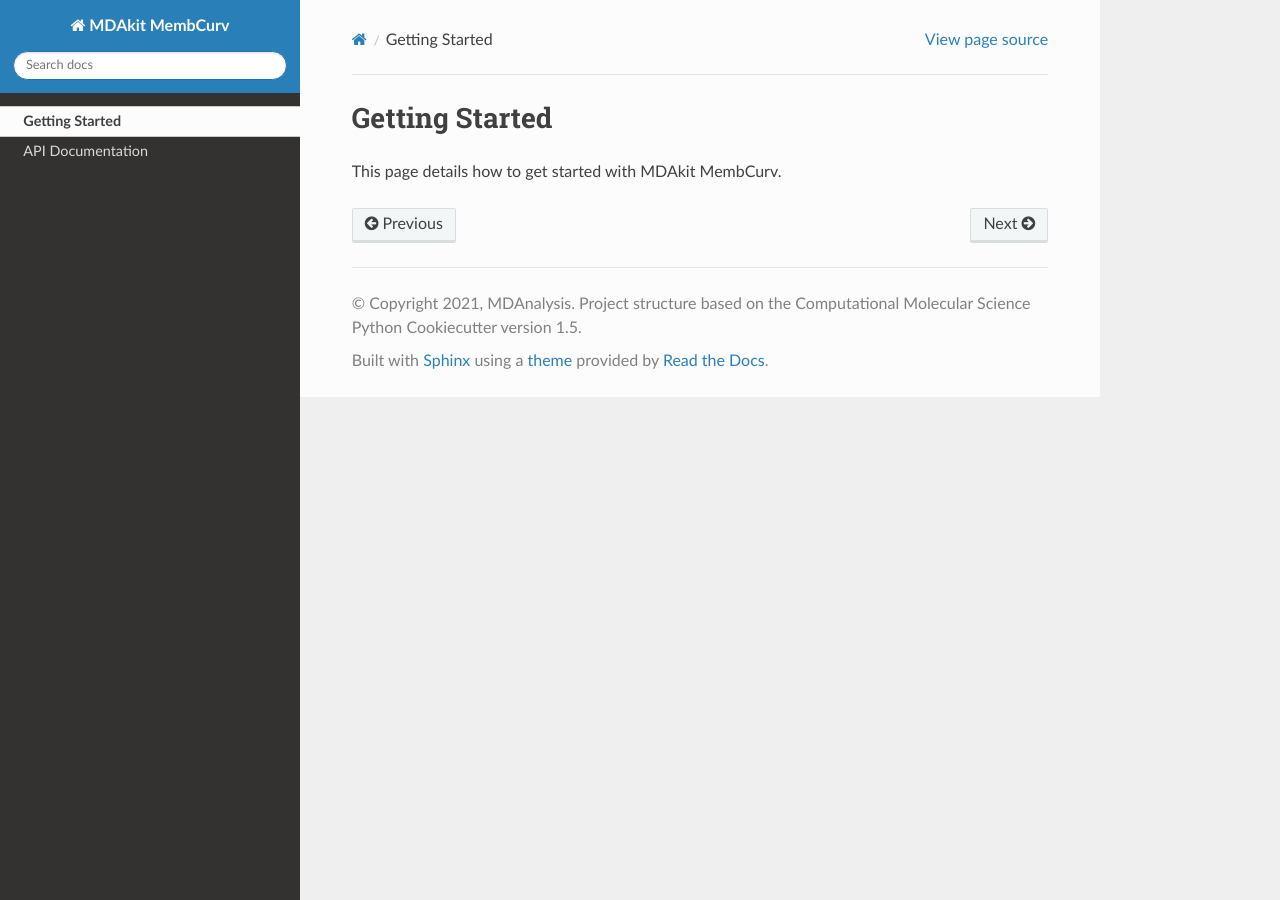
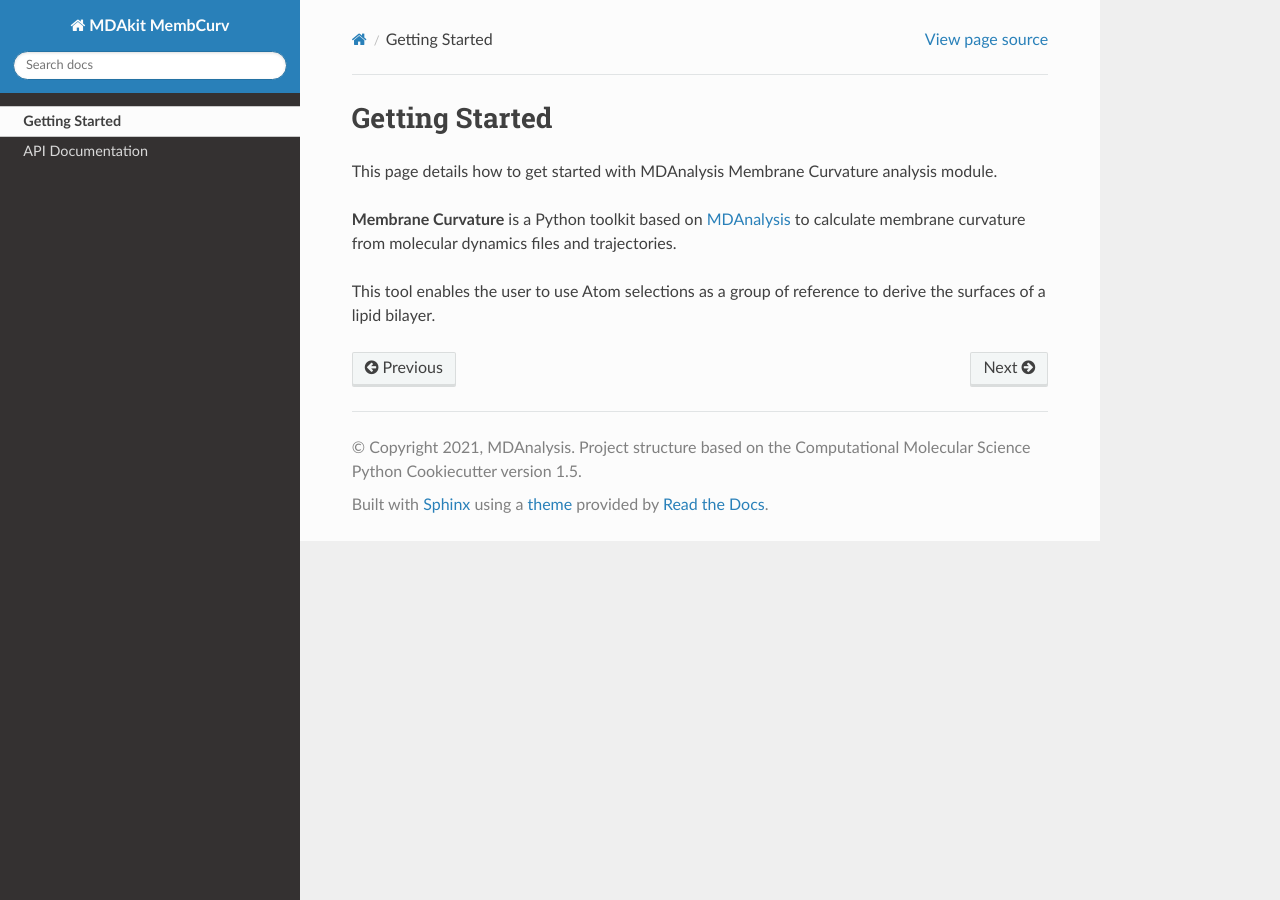
Before and after one commit to MDAnalysis/membrane-curvature, a Sphinx documentation site: the page built from docs/getting_started.rst, in a window 1280 px wide. Built offline with Sphinx 7.4.7 and the Read the Docs theme 2.0.0, drawn with Linux system fonts in a browser that asks for light colours; pages that are not in the unit, such as notebooks, are missing from menus; the version number could not be read and is left out.

Commit message:
api and getting started description updated

```diff
--- a/docs/api.rst
+++ b/docs/api.rst
@@ -4,4 +4,7 @@ API Documentation
 .. autosummary::
    :toctree: autosummary
 
+.. toctree::
+
+
    mdakit_membcurv.canvas
--- a/docs/getting_started.rst
+++ b/docs/getting_started.rst
@@ -1,4 +1,14 @@
 Getting Started
 ===============
 
-This page details how to get started with MDAkit MembCurv.
+This page details how to get started with MDAnalysis Membrane Curvature
+analysis module.
+
+
+**Membrane Curvature** is a Python toolkit based on MDAnalysis_ to calculate
+membrane curvature from molecular dynamics files and trajectories.
+
+This tool enables the user to use Atom selections as a group of reference to
+derive the surfaces of a lipid bilayer.
+
+.. _MDAnalysis: https://www.mdanalysis.org
```
